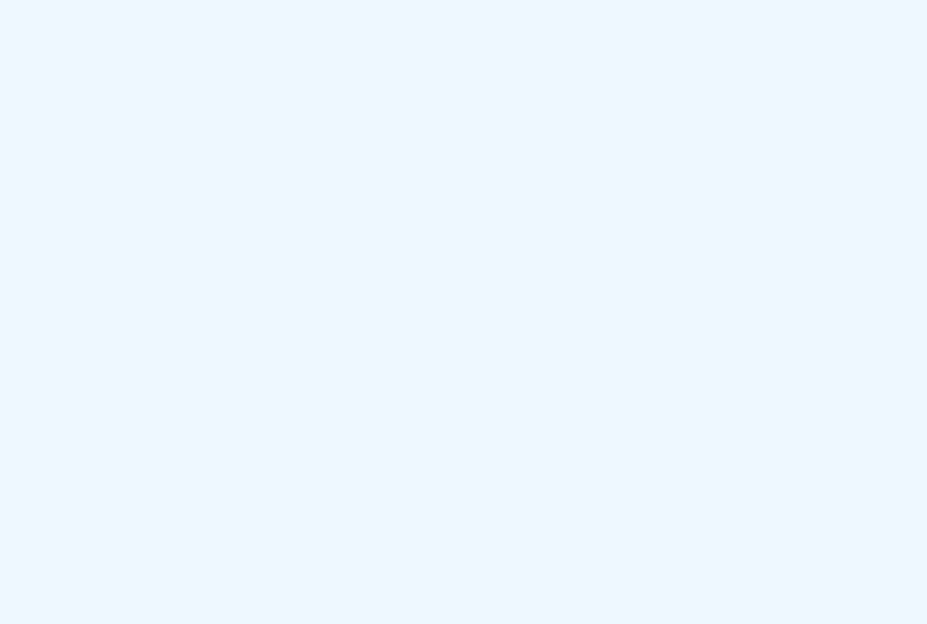
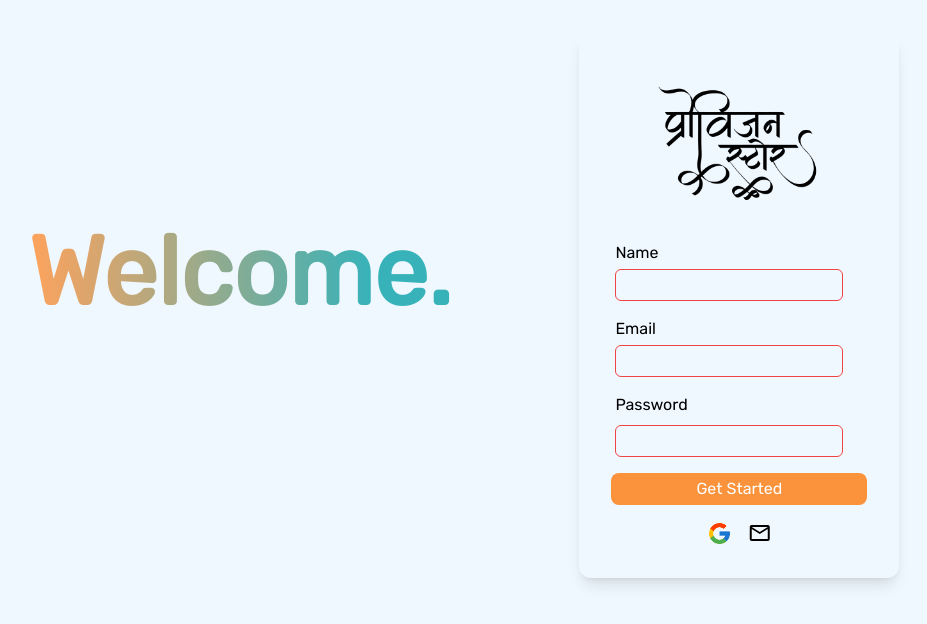
Before and after one commit to harshblip/provision-store, a React (Create React App) app: page /signup in a window 1280 px wide. Before the commit this address had no page. Shown: the top 624 px of the page, without its empty margins (132-1059 px from the left). Built offline with nearby package versions, Linux system fonts and the light colour scheme.

Commit message:
signup page added

```diff
--- a/src/App.css
+++ b/src/App.css
@@ -1,4 +1,4 @@
-*{
+* {
   font-family: 'rubik', monospace;
 }
 
@@ -36,6 +36,7 @@
   from {
     transform: rotate(0deg);
   }
+
   to {
     transform: rotate(360deg);
   }
@@ -56,3 +57,10 @@
     margin-top: -4rem;
   }
 }
+
+.textcol {
+  background: linear-gradient(90deg, hsla(26, 100%, 68%, 1) 0%, hsla(183, 54%, 47%, 1) 81%);
+  background-clip: text;
+  -webkit-background-clip: text;
+  -webkit-text-fill-color: transparent;
+}
--- a/src/App.js
+++ b/src/App.js
@@ -3,6 +3,7 @@ import { Route, Routes } from 'react-router-dom';
 import './App.css';
 import Login from './components/Login';
 import HomePage from './components/HomePage';
+import Signup from './components/Signup';
 
 function App() {
 
@@ -11,6 +12,7 @@ function App() {
       <Routes>
         <Route path='/' element={<Login />} />
         <Route path="/homepage" element={<HomePage />} />
+        <Route path='/signup' element={<Signup />} />
       </Routes>
     </div>
   );
--- a/src/components/Login.jsx
+++ b/src/components/Login.jsx
@@ -28,7 +28,7 @@ function Login() {
   useEffect(() => {
     const email = localStorage.getItem('email') || '';
     setValue(email);
-  })
+  },[])
 
   console.log(value);
 
@@ -68,6 +68,11 @@ function Login() {
   const handleFocus = () => {
     setIsTouched(false);
   }
+
+  const handleNav = () => {
+    navigate('/signup');
+  }
+
   return (
     <div className='flex md:flex-row sm:flex-col'>
       <div>
@@ -124,7 +129,7 @@ function Login() {
                 mail
               </span>
             </div>
-            <p className='text-xs mt-2 underline'>Don't have an account ?</p>
+            <p className='text-xs mt-2 underline hover:cursor-pointer' onClick={handleNav}>Don't have an account ?</p>
           </div>
         </form>
       </div>
--- a/src/components/Signup.jsx
+++ b/src/components/Signup.jsx
@@ -1,9 +1,126 @@
-import React from 'react'
+import React, { useState } from 'react'
+import { convertToSHA256 } from '../utils/TxtToSha256'
+import { useNavigate } from 'react-router-dom';
+import validation from '../validationRules.json'
+import store from '../images/prov-store.png'
+import google from '../images/google.png'
+import right from '../images/check.png';
+import wrong from '../images/wrong.png';
 
-export default function Signup() {
-  return (
-    <div>
+function Signup() {
+    const navigate = useNavigate();
+    const [name, setName] = useState('');
+    const [email, setEmail] = useState('');
+    const [password, setPassword] = useState('');
+    const [isTouched, setIsTouched] = useState(true);
 
-    </div>
-  )
+    const handleSubmit = async (e) => {
+        e.preventDefault();
+
+        const hashedPassword = await convertToSHA256(password);
+
+        navigate('/homepage');
+        const formData = new FormData();
+        formData.append('username', email);
+        formData.append('password', hashedPassword);
+        formData.append('grant_type', 'password');
+
+        const response = await fetch('https://apiv2stg.promilo.com/user/oauth/token', {
+            method: 'POST',
+            body: formData,
+            headers: {
+                'Authorization': process.env.REACT_APP_AUTHORIZATION
+            }
+        })
+
+        const data = await response.json();
+        if (data.response && data.response.access_token) {
+            console.log(data.response.access_token);
+            localStorage.setItem('access_token', data.response.access_token);
+        } else {
+            console.log(data.error);
+        }
+        console.log(data)
+    }
+
+    const handleBlur = () => {
+        setIsTouched(true);
+    }
+
+    const handleFocus = () => {
+        setIsTouched(false);
+    }
+    return (
+        <div className='flex md:flex-row sm:flex-col'>
+            <div>
+                <p className='mt-[14rem] ml-40 text-8xl font-bold textcol'>Welcome.</p>
+            </div>
+            <div className=''>
+                <form onSubmit={handleSubmit} className='absolute shadow-lg space-y-4 -mt-28 md:mt-8 ml-12 md:ml-32 flex flex-col text-start p-8 rounded-xl'>
+                    <img src={store} alt='store' className='w-[16rem]' />
+                    <label className='flex flex-col mr-6 ml-1'>
+                        <p>Name</p>
+                        <input
+                            type="name"
+                            value={name}
+                            onChange={e => setName(e.target.value)}
+                            placeholder=''
+                            className='border border-red-500 rounded-md h-8 p-2 mt-1 text-sm bg-transparent'
+                        />
+                    </label>
+                    <label className='flex flex-col mr-6 ml-1'>
+                        <p>Email</p>
+                        <input
+                            type="email"
+                            value={email}
+                            onChange={e => setEmail(e.target.value)}
+                            placeholder=''
+                            className='border border-red-500 rounded-md h-8 p-2 mt-1 text-sm bg-transparent'
+                        />
+                    </label>
+                    <div className='flex flex-col'>
+                        <label className='flex flex-col mr-6 ml-1'>
+                            <p>Password</p>
+                            <input
+                                type="password"
+                                value={password}
+                                onBlur={handleBlur}
+                                onFocus={handleFocus}
+                                onChange={e => setPassword(e.target.value)}
+                                className='border border-red-500 rounded-md h-8 p-2 mt-2 text-sm bg-transparent'
+                            />
+                        </label>
+                        <div>
+                            {!isTouched && (
+                                validation.map((rule, index) => (
+                                    <div key={index} className='flex text-sm ml-1 mt-1 transition-all'>
+                                        {new RegExp(rule.regex).test(password) ? <img src={right} alt="Right" width={20} /> : <img src={wrong} alt="Wrong" width={20} />}
+                                        <p style={{ color: new RegExp(rule.regex).test(password) ? 'green' : 'red' }} className='ml-1 mt-[0.1rem]'>
+                                            {rule.message}
+                                        </p>
+                                    </div>
+                                ))
+                            )}
+                        </div>
+                    </div>
+                    <div className='flex flex-col items-center'>
+                        <input
+                            type="submit"
+                            value="Get Started"
+                            className='bg-orange-400 text-white hover:bg-blue-50 hover:text-orange-400 hover:cursor-pointer transition-all w-[16rem] h-[2rem] rounded-lg' />
+                        <div className='flex space-x-4 mt-4'>
+                            <span>
+                                <img src={google} alt='google signin' width={25} className='hover:cursor-pointer' />
+                            </span>
+                            <span className='material-symbols-outlined'>
+                                mail
+                            </span>
+                        </div>
+                    </div>
+                </form>
+            </div>
+        </div>
+    )
 }
+
+export default Signup
```
